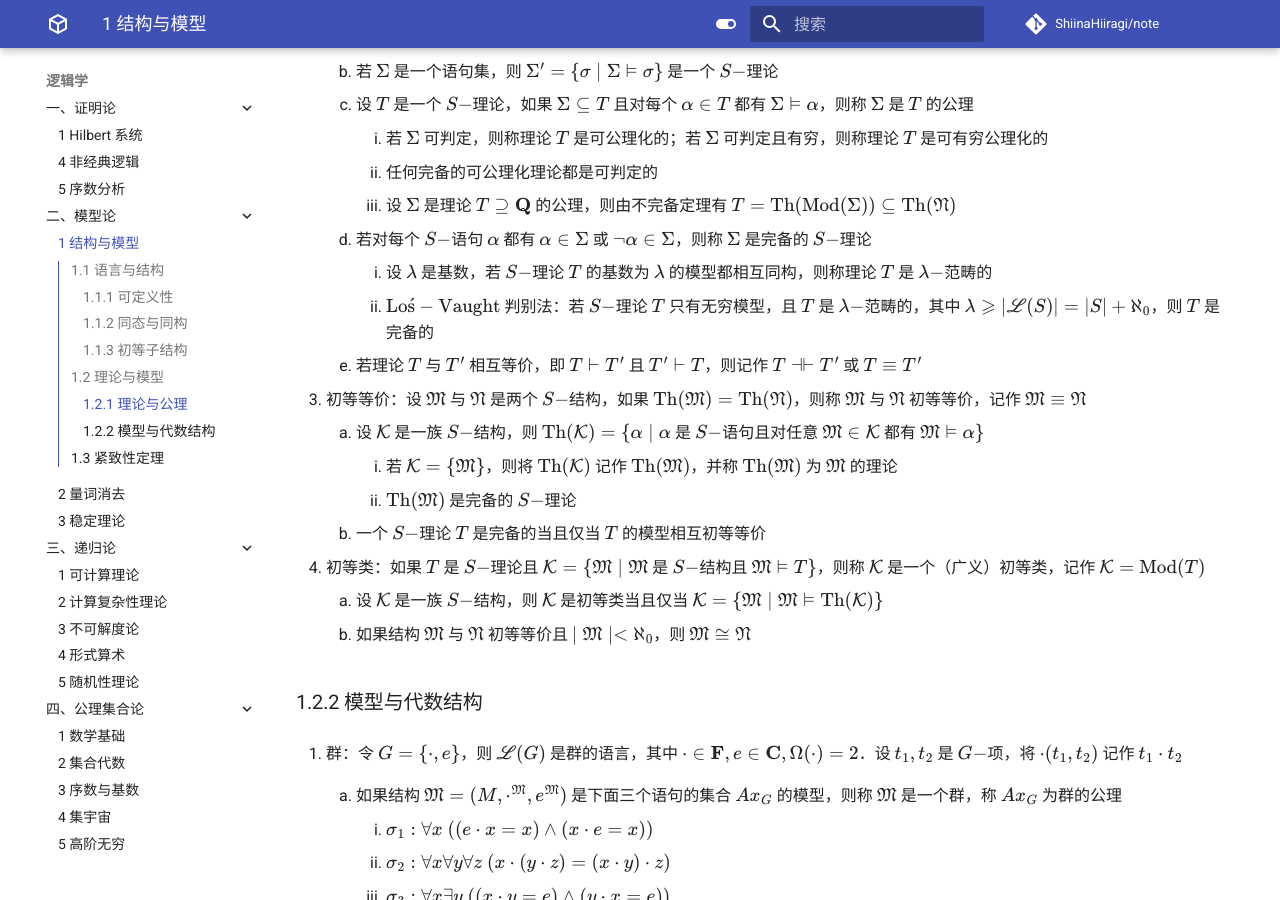
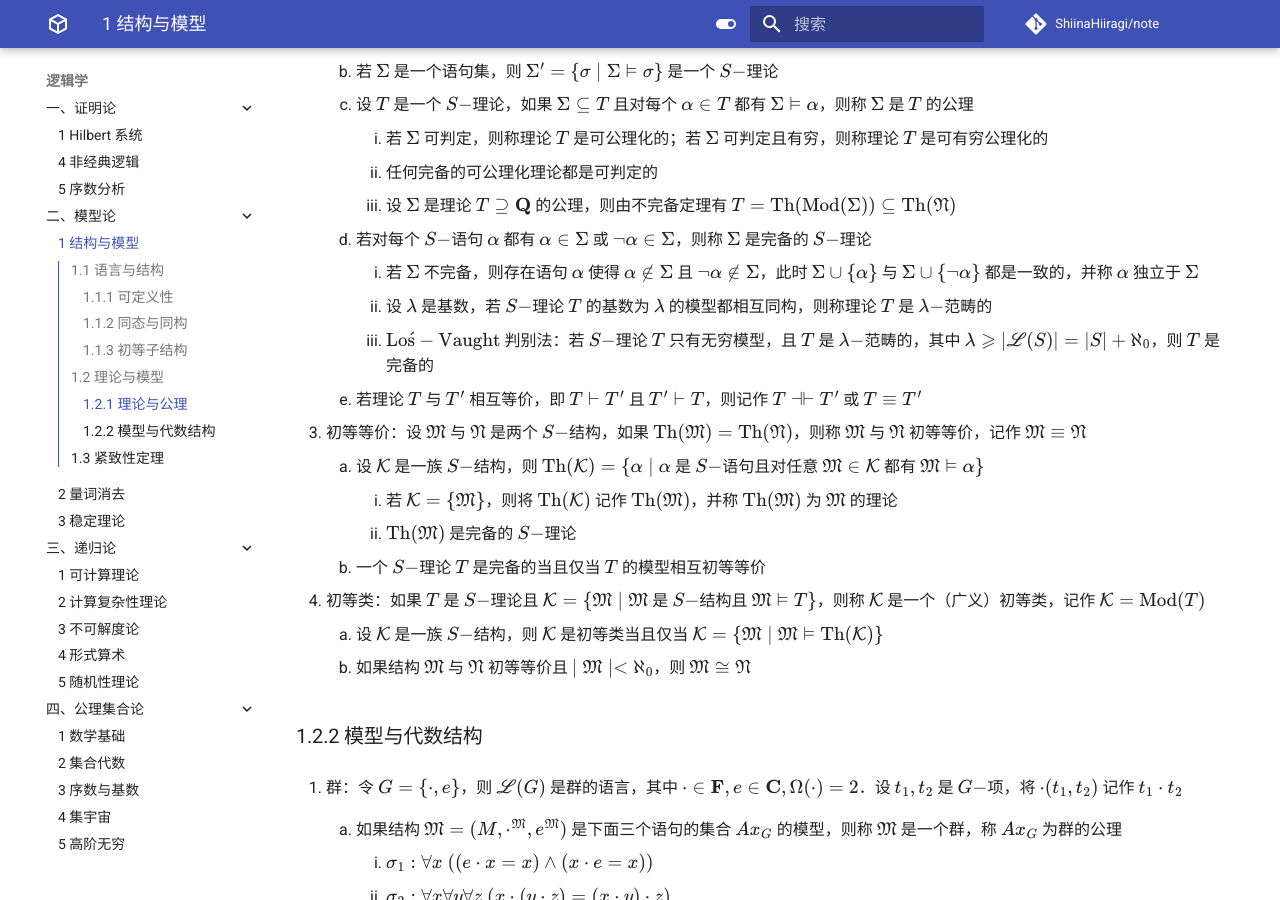
Before and after one commit to ShiinaHiiragi/note, an MkDocs documentation site: the page built from docs/logic/mdl/mdl.md, in a window 1280 px wide and 900 px high, scrolled down 3725 px. Built offline with MkDocs 1.6.1 and Material for MkDocs 9.7.7, drawn with Linux system fonts in a browser that asks for light colours; comment, search, counter and statistics services are not loaded.

Commit message:
fix typo

```diff
--- a/docs/logic/mdl/mdl.md
+++ b/docs/logic/mdl/mdl.md
@@ -99,8 +99,9 @@
         2. 任何完备的可公理化理论都是可判定的
         3. 设 $\Sigma$ 是理论 $T \supseteq \mathbf{Q}$ 的公理，则由不完备定理有 $T = \operatorname{Th}(\operatorname{Mod}(\Sigma)) \subseteq \operatorname{Th}(\mathfrak{N})$
     4. 若对每个 $S-$语句 $\alpha$ 都有 $\alpha \in \Sigma$ 或 $\neg \alpha \in \Sigma$，则称 $\Sigma$ 是完备的 $S-$理论
-        1. 设 $\lambda$ 是基数，若 $S-$理论 $T$ 的基数为 $\lambda$ 的模型都相互同构，则称理论 $T$ 是 $\lambda-$范畴的
-        2. $\text{Lo}\acute{\mathrm s}-\text{Vaught}$ 判别法：若 $S-$理论 $T$ 只有无穷模型，且 $T$ 是 $\lambda-$范畴的，其中 $\lambda \geqslant |\mathscr L(S)| = |S|+\aleph_{0}$，则 $T$ 是完备的
+        1. 若 $\Sigma$ 不完备，则存在语句 $\alpha$ 使得 $\alpha \notin \Sigma$ 且 $\neg \alpha \notin \Sigma$，此时 $\Sigma \cup \{\alpha\}$ 与 $\Sigma \cup \{\neg \alpha\}$ 都是一致的，并称 $\alpha$ 独立于 $\Sigma$
+        2. 设 $\lambda$ 是基数，若 $S-$理论 $T$ 的基数为 $\lambda$ 的模型都相互同构，则称理论 $T$ 是 $\lambda-$范畴的
+        3. $\text{Lo}\acute{\mathrm s}-\text{Vaught}$ 判别法：若 $S-$理论 $T$ 只有无穷模型，且 $T$ 是 $\lambda-$范畴的，其中 $\lambda \geqslant |\mathscr L(S)| = |S|+\aleph_{0}$，则 $T$ 是完备的
     5. 若理论 $T$ 与 $T'$ 相互等价，即 $T \vdash T'$ 且 $T' \vdash T$，则记作 $T \dashv\vdash T'$ 或 $T \equiv T'$
 3. 初等等价：设 $\mathfrak M$ 与 $\mathfrak N$ 是两个 $S-$结构，如果 $\mathrm{Th}(\mathfrak M) = \mathrm{Th}(\mathfrak N)$，则称 $\mathfrak M$ 与 $\mathfrak N$ 初等等价，记作 $\mathfrak M \equiv \mathfrak N$
     1. 设 $\mathcal K$ 是一族 $S-$结构，则 $\mathrm{Th}(\mathcal K) = \{\alpha \mid \alpha$ 是 $S-$语句且对任意 $\mathfrak M \in \mathcal K$ 都有 $\mathfrak M \vDash \alpha\}$
```
Also changed, not shown: docs/logic/rec/arith.md (+1 -1 lines), docs/logic/set/ord.md (+1 -1 lines).
